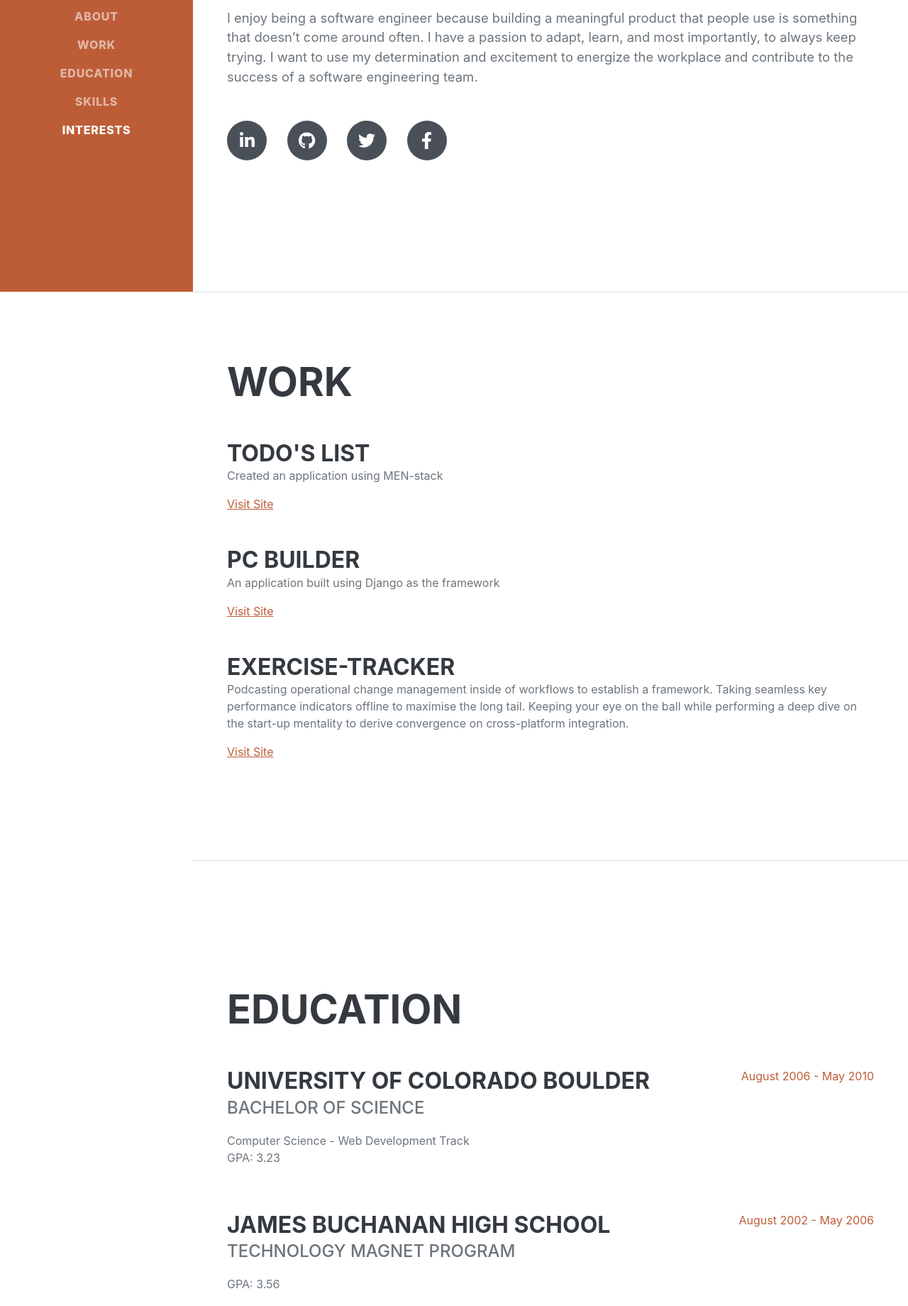
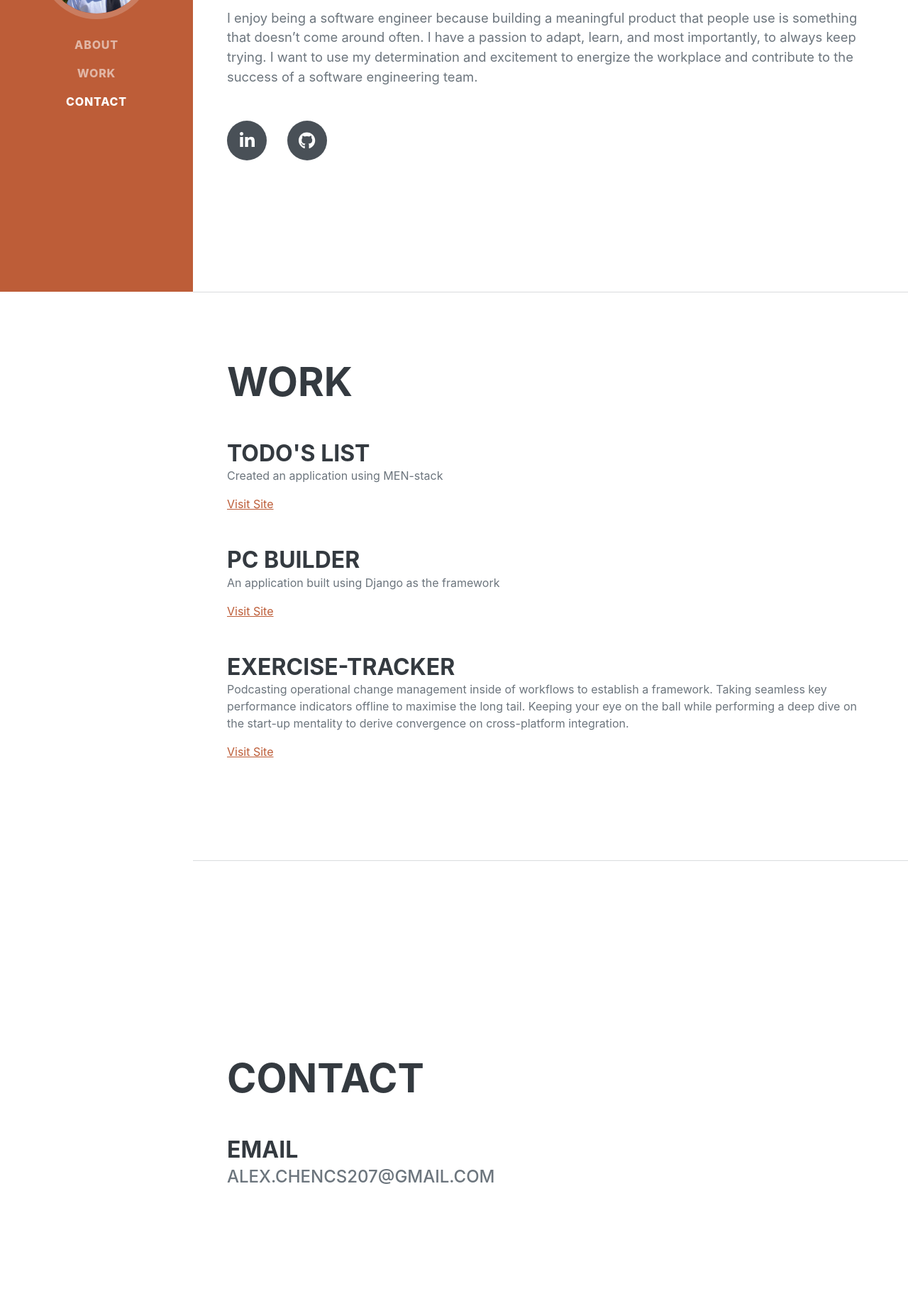
Before and after one commit to AlexChen208/Portfolio, a plain HTML site: page index.html in a window 1280 px wide. Shown: the part 389-2229 px from the top of the page at 71% size. Drawn offline with nearby package versions, Linux system fonts and the light colour scheme; a web font is replaced by a local one.

Commit message:
updating links for github/linkin

```diff
--- a/index.html
+++ b/index.html
@@ -27,9 +27,9 @@
                 <ul class="navbar-nav">
                     <li class="nav-item"><a class="nav-link js-scroll-trigger" href="#about">About</a></li>
                     <li class="nav-item"><a class="nav-link js-scroll-trigger" href="#work">Work</a></li>
-                    <li class="nav-item"><a class="nav-link js-scroll-trigger" href="#education">Education</a></li>
-                    <li class="nav-item"><a class="nav-link js-scroll-trigger" href="#skills">Skills</a></li>
-                    <li class="nav-item"><a class="nav-link js-scroll-trigger" href="#interests">Interests</a></li>
+                    <li class="nav-item"><a class="nav-link js-scroll-trigger" href="#contact">Contact</a></li>
+                    <!-- <li class="nav-item"><a class="nav-link js-scroll-trigger" href="#skills">Skills</a></li>
+                    <li class="nav-item"><a class="nav-link js-scroll-trigger" href="#interests">Interests</a></li> -->
                     <!-- <li class="nav-item"><a class="nav-link js-scroll-trigger" href="#awards">Awards</a></li> -->
                 </ul>
             </div>
@@ -49,10 +49,10 @@
                     </div>
                     <p class="lead mb-5">I enjoy being a software engineer because building a meaningful product that people use is something that doesn’t come around often. I have a passion to adapt, learn, and most importantly, to always keep trying. I want to use my determination and excitement to energize the workplace and contribute to the success of a software engineering team. </p>
                     <div class="social-icons">
-                        <a class="social-icon" href="#!"><i class="fab fa-linkedin-in"></i></a>
-                        <a class="social-icon" href="#!"><i class="fab fa-github"></i></a>
-                        <a class="social-icon" href="#!"><i class="fab fa-twitter"></i></a>
-                        <a class="social-icon" href="#!"><i class="fab fa-facebook-f"></i></a>
+                        <a class="social-icon" href="https://linkedin.com/in/alextchen207"><i class="fab fa-linkedin-in"></i></a>
+                        <a class="social-icon" href="https://github.com/AlexChen208"><i class="fab fa-github"></i></a>
+                        <!-- <a class="social-icon" href="#!"><i class="fab fa-twitter"></i></a>
+                        <a class="social-icon" href="#!"><i class="fab fa-facebook-f"></i></a> -->
                     </div>
                 </div>
             </section>
@@ -99,17 +99,17 @@
                 </div>
             </section>
             <hr class="m-0" />
-            <!-- Education-->
-            <section class="resume-section" id="education">
+            <!-- Education -->
+            <section class="resume-section" id="contact">
                 <div class="resume-section-content">
-                    <h2 class="mb-5">Education</h2>
+                    <h2 class="mb-5">Contact</h2>
                     <div class="d-flex flex-column flex-md-row justify-content-between mb-5">
                         <div class="flex-grow-1">
-                            <h3 class="mb-0">University of Colorado Boulder</h3>
-                            <div class="subheading mb-3">Bachelor of Science</div>
-                            <div>Computer Science - Web Development Track</div>
-                            <p>GPA: 3.23</p>
-                        </div>
+                            <h3 class="mb-0">Email</h3>
+                            <div class="subheading mb-3">alex.chencs207@gmail.com</div>
+                            <!-- <div>Computer Science - Web Development Track</div>
+                            <p>GPA: 3.23</p> \ -->
+                        <!-- </div>
                         <div class="flex-shrink-0"><span class="text-primary">August 2006 - May 2010</span></div>
                     </div>
                     <div class="d-flex flex-column flex-md-row justify-content-between">
@@ -124,7 +124,7 @@
             </section>
             <hr class="m-0" />
             <!-- Skills-->
-            <section class="resume-section" id="skills">
+            <!-- <section class="resume-section" id="skills">
                 <div class="resume-section-content">
                     <h2 class="mb-5">Skills</h2>
                     <div class="subheading mb-3">Programming Languages & Tools</div>
@@ -163,18 +163,18 @@
                     </ul>
                 </div>
             </section>
-            <hr class="m-0" />
+            <hr class="m-0" /> -->
             <!-- Interests-->
-            <section class="resume-section" id="interests">
+            <!-- <section class="resume-section" id="interests">
                 <div class="resume-section-content">
                     <h2 class="mb-5">Interests</h2>
                     <p>Apart from being a web developer, I enjoy most of my time being outdoors. In the winter, I am an avid skier and novice ice climber. During the warmer months here in Colorado, I enjoy mountain biking, free climbing, and kayaking.</p>
                     <p class="mb-0">When forced indoors, I follow a number of sci-fi and fantasy genre movies and television shows, I am an aspiring chef, and I spend a large amount of my free time exploring the latest technology advancements in the front-end web development world.</p>
                 </div>
-            </section>
-            <hr class="m-0" />
+            </section> -->
+            <!-- <hr class="m-0" /> -->
             <!-- Awards-->
-            <section class="resume-section" id="awards">
+            <!-- <section class="resume-section" id="awards">
                 <div class="resume-section-content">
                     <h2 class="mb-5">Awards & Certifications</h2>
                     <ul class="fa-ul mb-0">
@@ -219,7 +219,7 @@
                     </ul>
                 </div>
             </section>
-        </div>
+        </div> -->
         <!-- Bootstrap core JS-->
         <script src="https://cdn.jsdelivr.net/npm/bootstrap@5.1.3/dist/js/bootstrap.bundle.min.js"></script>
         <!-- Core theme JS-->
```
